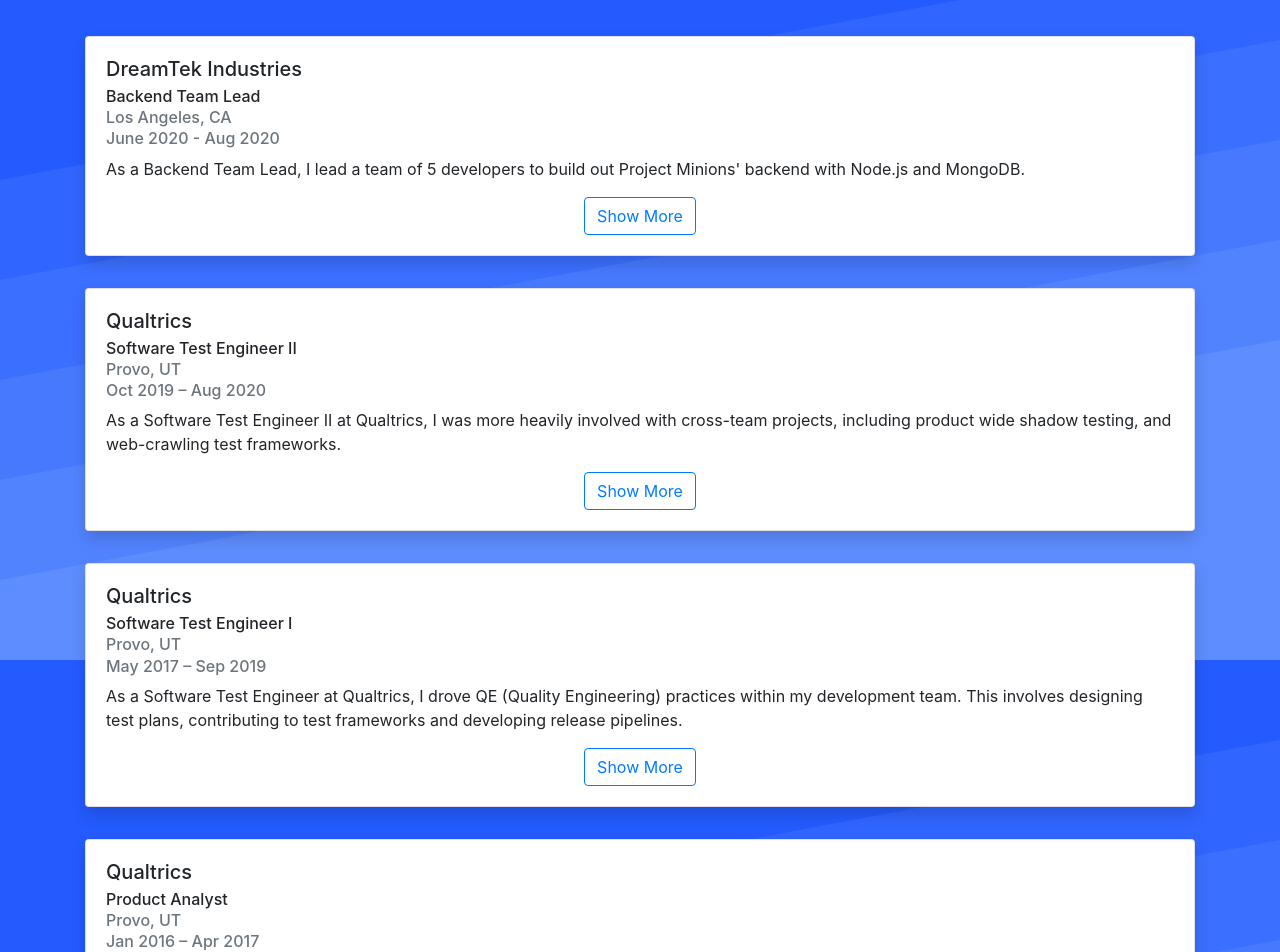
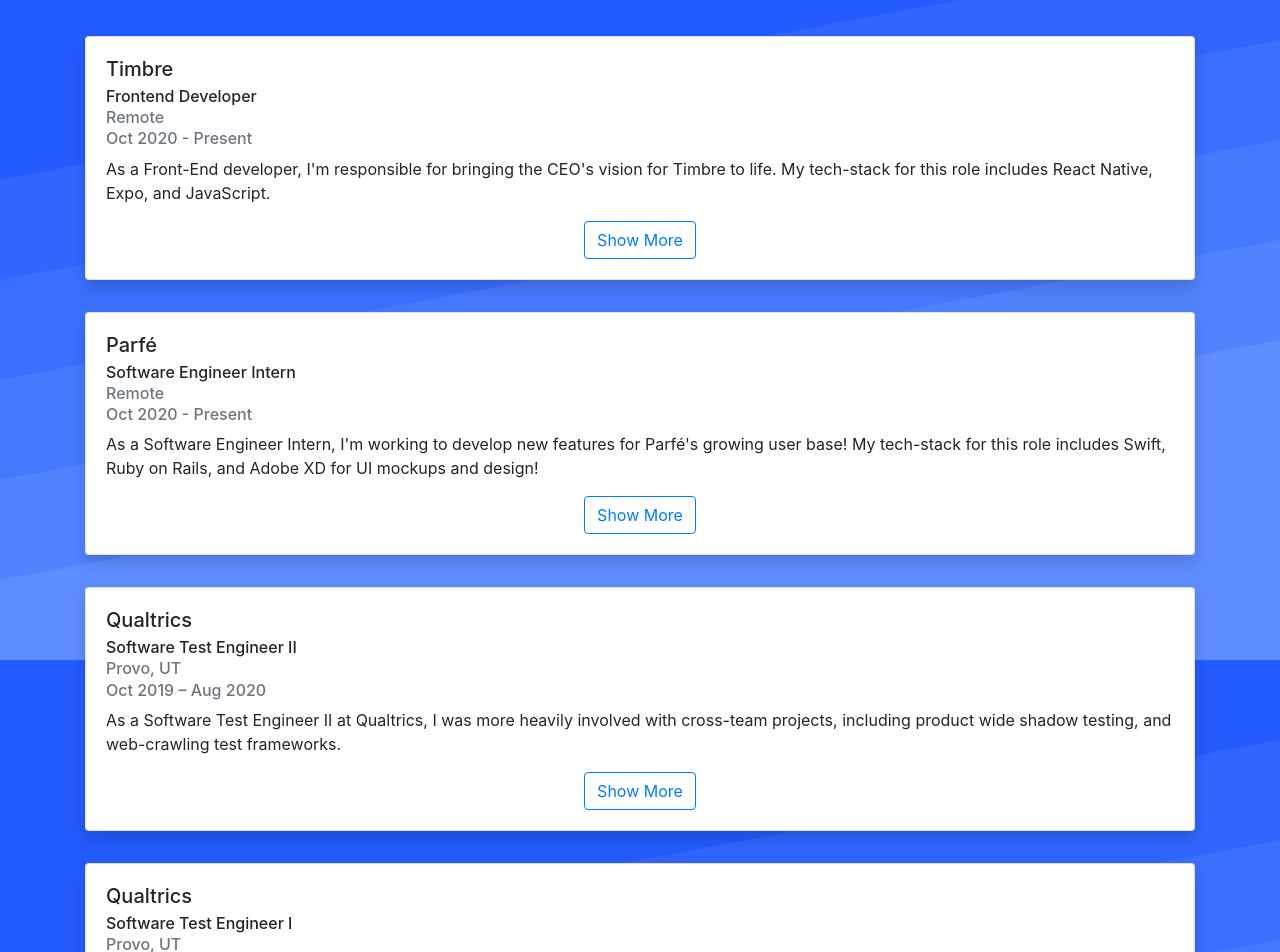
Before and after one commit to mwong33/portfolio, a React (Create React App) app: page /projects in a window 1280 px wide. Shown: the part 2540-3492 px from the top of the page. Built offline with nearby package versions, Linux system fonts and the light colour scheme.

Commit message:
new experiences

```diff
--- a/src/components/Experience/ExperienceCard.js
+++ b/src/components/Experience/ExperienceCard.js
@@ -31,6 +31,7 @@
                         </Card.Text>
                         {showDetails && <div className="container mt-4 mb-4">
                                 <div className="row">
+                                    {experience.details.length > 0 &&
                                         <div className="col-sm-6 col-xs-12">
                                             <span className="font-weight-bold">More Details</span>
                                             <ul className="mt-2 mb-2">
@@ -39,6 +40,7 @@
                                                 }) }
                                             </ul>
                                         </div>
+                                    }
                                     <div className="col-sm-6 col-xs-12">
                                         <span className="font-weight-bold">Skills Learned</span>
                                         <ul className="mt-2 mb-2">
--- a/src/data/experience.json
+++ b/src/data/experience.json
@@ -1,12 +1,21 @@
 [
     {
-        "company": "DreamTek Industries",
-        "title": "Backend Team Lead",
-        "time": "June 2020 - Aug 2020",
-        "location": "Los Angeles, CA",
-        "summary": "As a Backend Team Lead, I lead a team of 5 developers to build out Project Minions' backend with Node.js and MongoDB.",
-        "skills": ["MongoDB", "Node.js", "Express", "AWS Elastic Beanstalk", "AWS S3 Bucket", "Trello"],
-        "details": ["Conceived and Implemented the Technology & Implementation Roadmap for the entire team.", "Hosted and Organized Weekly Sprints.", "Consulted and Provided technology solutions for external teams.", "Mentored team members on running meetings and writing agendas/briefs.", "Provided Direction and Collaboration with team members on areas of research.", " Research, Development, and Testing of Emerging Technologies: Spatial Anchors, AWS EB v.s. Lambda, APIs, MongoDB v.s. DynamoDB, etc."]
+        "company": "Timbre",
+        "title": "Frontend Developer",
+        "time": "Oct 2020 - Present",
+        "location": "Remote",
+        "summary": "As a Front-End developer, I'm responsible for bringing the CEO's vision for Timbre to life. My tech-stack for this role includes React Native, Expo, and JavaScript.",
+        "skills": ["React Native", "Expo", "JavaScript"],
+        "details": []
+    },
+    {
+        "company": "Parfé",
+        "title": "Software Engineer Intern",
+        "time": "Oct 2020 - Present",
+        "location": "Remote",
+        "summary": "As a Software Engineer Intern, I'm working to develop new features for Parfé's growing user base! My tech-stack for this role includes Swift, Ruby on Rails, and Adobe XD for UI mockups and design!",
+        "skills": ["Swift", "Ruby on Rails", "Adobe XD"],
+        "details": []
     },
     {
         "company": "Qualtrics",
@@ -25,14 +34,5 @@
         "summary": "As a Software Test Engineer at Qualtrics, I drove QE (Quality Engineering) practices within my development team. This involves designing test plans, contributing to test frameworks and developing release pipelines.",
         "skills": ["Python", "Appium", "Java", "Jenkins", "Jira"],
         "details": ["Owned, developed and maintined all survey taking end-to-end test automation within Qualtrics.", "Contributed to a selenium based E2E test framework written in Python.", "Contributed to an appium based E2E test framework written in Java.", "Migrated our old release pipelines from Jenkins to Jenkins 2."]
-    },
-    {
-        "company": "Qualtrics",
-        "title": "Product Analyst",
-        "time": "Jan 2016 – Apr 2017",
-        "location": "Provo, UT",
-        "summary": "Provided second level support for Qualtrics’ Research Core and Employee Experience Platform. Compiled and provided data regarding the nature and severity of support ticket drivers for product meetings.",
-        "skills": ["Jira", "Excel"],
-        "details": ["Specialized in Qualtrics' Employee Experience Platform.", "Escalated Tier 1 and Tier 2 client issues directly to Engineering.", "Filed bug reports with reproducable steps for Engineering via Jira."]
     }
 ]
```
Lines whose indentation alone changed are shown as unchanged.
